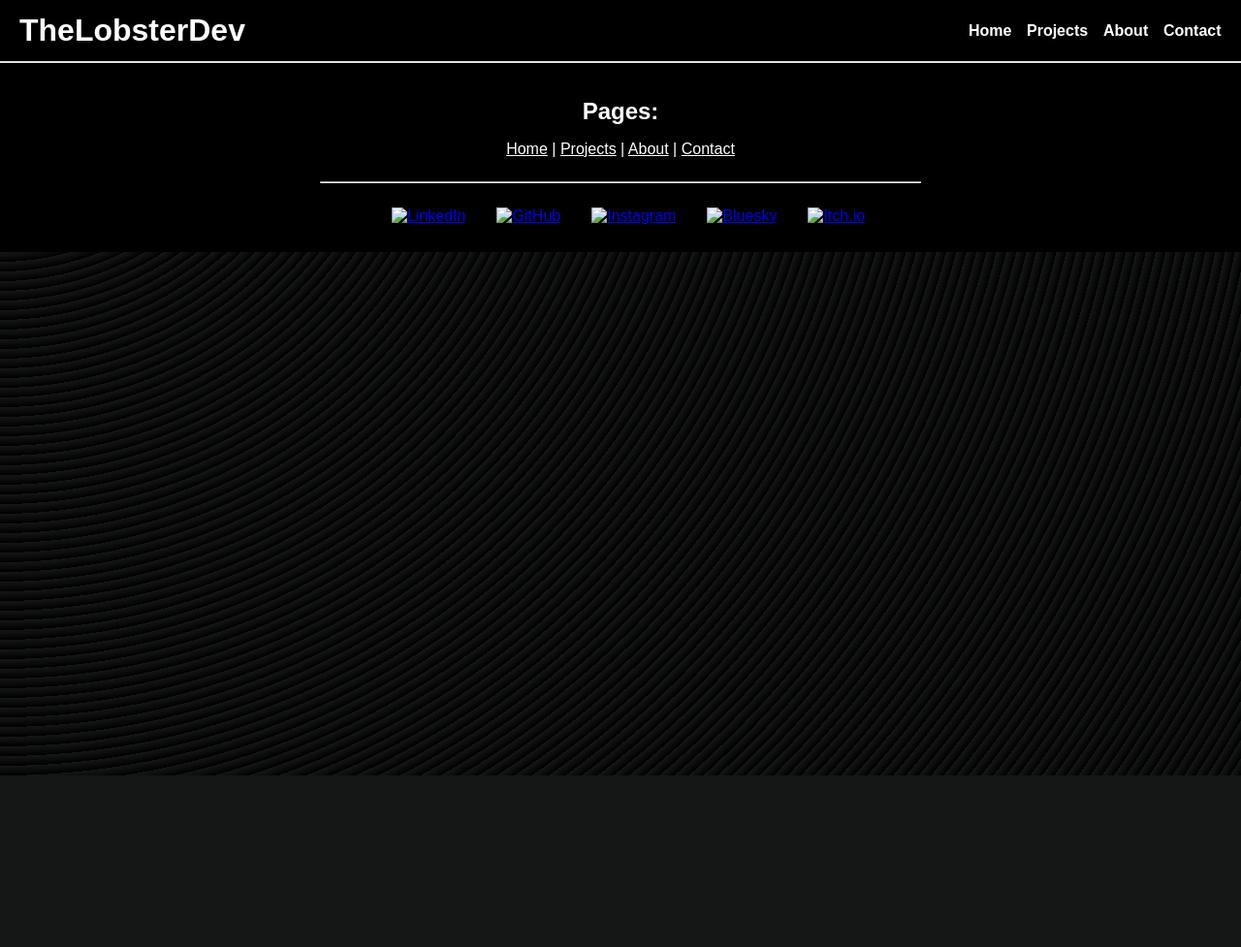
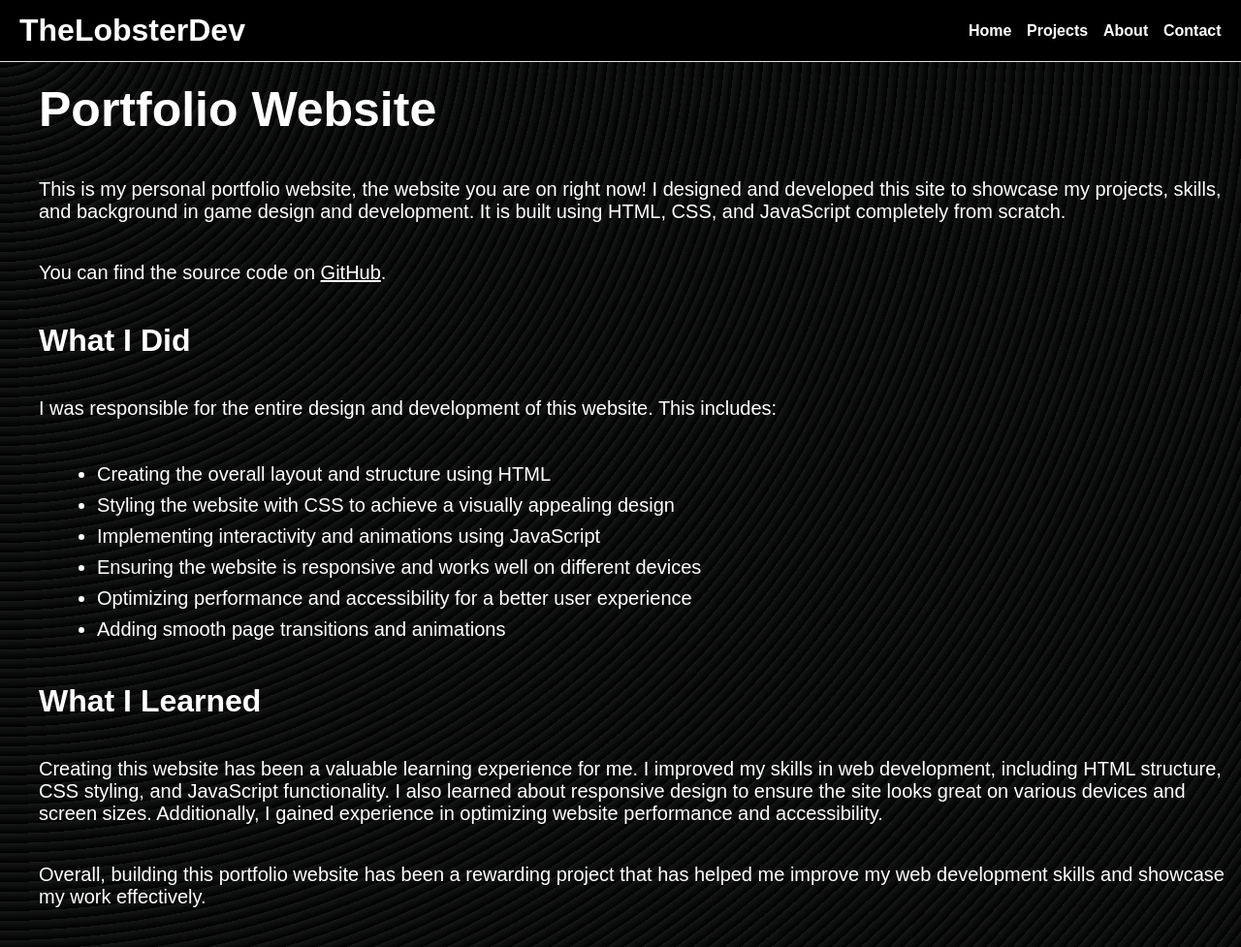
Before and after one commit to ballinglobster/thelobsterdev-website, a plain HTML site: page Projects/website.html in a window 1280 px wide. Shown: the top 977 px of the page at 97% size. Before the commit the page ends 800 px from the top, so only its background shows below. Drawn offline with Linux system fonts and the light colour scheme.

Commit message:
Add portfolio website project page

```diff
--- a/Projects/website.html
+++ b/Projects/website.html
@@ -33,6 +33,29 @@
         </header>
         <main>
             <!-- Page content goes here -->
+            <h2 class="hafoodworldheader">Portfolio Website</h1>
+            <p class="hafoodworldparagraph">This is my personal portfolio website, the website you are on right now!
+                I designed and developed this site to showcase my projects, skills, and background in game design and development.
+                It is built using HTML, CSS, and JavaScript completely from scratch.
+            </p>
+            <p class="hafoodworldparagraph">You can find the source code on <a class="aboutreachoutlink" href="https://github.com/ballinglobster/TheLobsterDev-Website" target="_blank">GitHub</a>.</p>
+            <h3 class="hafoodworldsubheader">What I Did</h3>
+            <p class="hafoodworldparagraph">I was responsible for the entire design and development of this website. This includes:
+                <ul class="hafoodworldlist">
+                    <li>Creating the overall layout and structure using HTML</li>
+                    <li>Styling the website with CSS to achieve a visually appealing design</li>
+                    <li>Implementing interactivity and animations using JavaScript</li>
+                    <li>Ensuring the website is responsive and works well on different devices</li>
+                    <li>Optimizing performance and accessibility for a better user experience</li>
+                    <li>Adding smooth page transitions and animations</li>
+                </ul>
+            </p>
+            <h3 class="hafoodworldsubheader">What I Learned</h3>
+            <p class="hafoodworldparagraph">Creating this website has been a valuable learning experience for me. I improved my skills in web development, including HTML structure, CSS styling, and JavaScript functionality.
+                I also learned about responsive design to ensure the site looks great on various devices and screen sizes.
+                Additionally, I gained experience in optimizing website performance and accessibility.
+            </p>
+            <p class="hafoodworldparagraph">Overall, building this portfolio website has been a rewarding project that has helped me improve my web development skills and showcase my work effectively.</p>
         </main>
 
         <footer>
@@ -47,23 +70,23 @@
             <hr style="width: 50%; border-radius: 1px;">
                 <p class="social-icons">
                 <span class="tooltip">
-                    <a href="https://www.linkedin.com/in/danischoofs" target="_blank"><img class="aboutmeiconsfirst" src="Social Media Icons/Linkedin-white.png" alt="LinkedIn"></a>
+                    <a href="https://www.linkedin.com/in/danischoofs" target="_blank"><img class="aboutmeiconsfirst" src="/Social Media Icons/Linkedin-white.png" alt="LinkedIn"></a>
                     <span class="tooltiptext" id="tt-linkedin" role="tooltip">Connect on LinkedIn</span>
                 </span>
                 <span class="tooltip">
-                    <a href="https://github.com/ballinglobster" target="_blank"><img class="aboutmeroundicons" src="Social Media Icons/Github-white.png" alt="GitHub"></a>
+                    <a href="https://github.com/ballinglobster" target="_blank"><img class="aboutmeroundicons" src="/Social Media Icons/Github-white.png" alt="GitHub"></a>
                     <span class="tooltiptext" id="tt-github" role="tooltip">Connect on GitHub</span>
                 </span>
                 <span class="tooltip">
-                    <a href="https://instagram.com/ballinglobster" target="_blank"><img class="aboutmeicons" src="Social Media Icons/Instagram-white.png" alt="Instagram"></a>
+                    <a href="https://instagram.com/ballinglobster" target="_blank"><img class="aboutmeicons" src="/Social Media Icons/Instagram-white.png" alt="Instagram"></a>
                     <span class="tooltiptext" id="tt-instagram" role="tooltip">Connect on Instagram</span>
                 </span>
                 <span class="tooltip">
-                    <a href="https://bsky.app/profile/thelobster.dev" target="_blank"><img class="aboutmeicons" src="Social Media Icons/bluesky-white.png" alt="Bluesky"></a>
+                    <a href="https://bsky.app/profile/thelobster.dev" target="_blank"><img class="aboutmeicons" src="/Social Media Icons/bluesky-white.png" alt="Bluesky"></a>
                     <span class="tooltiptext" id="tt-bluesky" role="tooltip">Connect on Bluesky</span>
                 </span>
                 <span class="tooltip">
-                    <a href="https://itch.io/profile/ballinglobster" target="_blank"><img class="aboutmeicons" src="Social Media Icons/itchio-white.png" alt="Itch.io"></a>
+                    <a href="https://itch.io/profile/ballinglobster" target="_blank"><img class="aboutmeicons" src="/Social Media Icons/itchio-white.png" alt="Itch.io"></a>
                     <span class="tooltiptext" id="tt-itch.io" role="tooltip">Connect on Itch.io</span>
                 </span>
                 </p>
--- a/stylesheet.css
+++ b/stylesheet.css
@@ -762,12 +762,29 @@ footer
     margin-top: 40px;
 }
 
+.hafoodworldheader
+{
+    font-size: 50px;
+    margin-top: 20px;
+    margin-left: 40px;
+}
+
 .hafoodworldsubheader
 {
     font-size: 32px;
     margin-top: 20px;
     margin-left: 40px;
     margin-bottom: 20px;
+}
+
+.hafoodworldlist
+{
+    /* margin-top: 20px; */
+    font-size: 20px;
+    line-height: 1.6;
+    gap: 8px;
+    margin-left: 60px;
+    margin-bottom: 40px;
 }
 
 .foodworld-grid
```
Also changed, not shown: index.html (+11 -11 lines).
